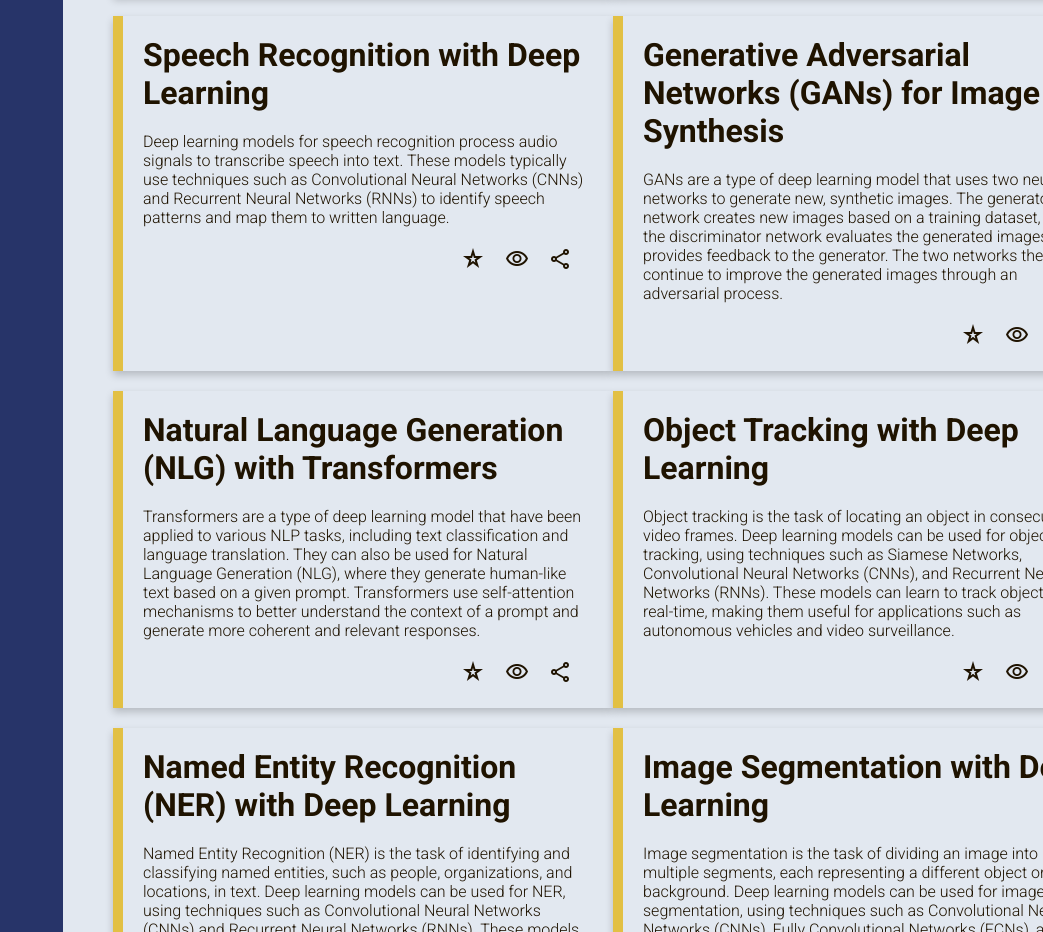
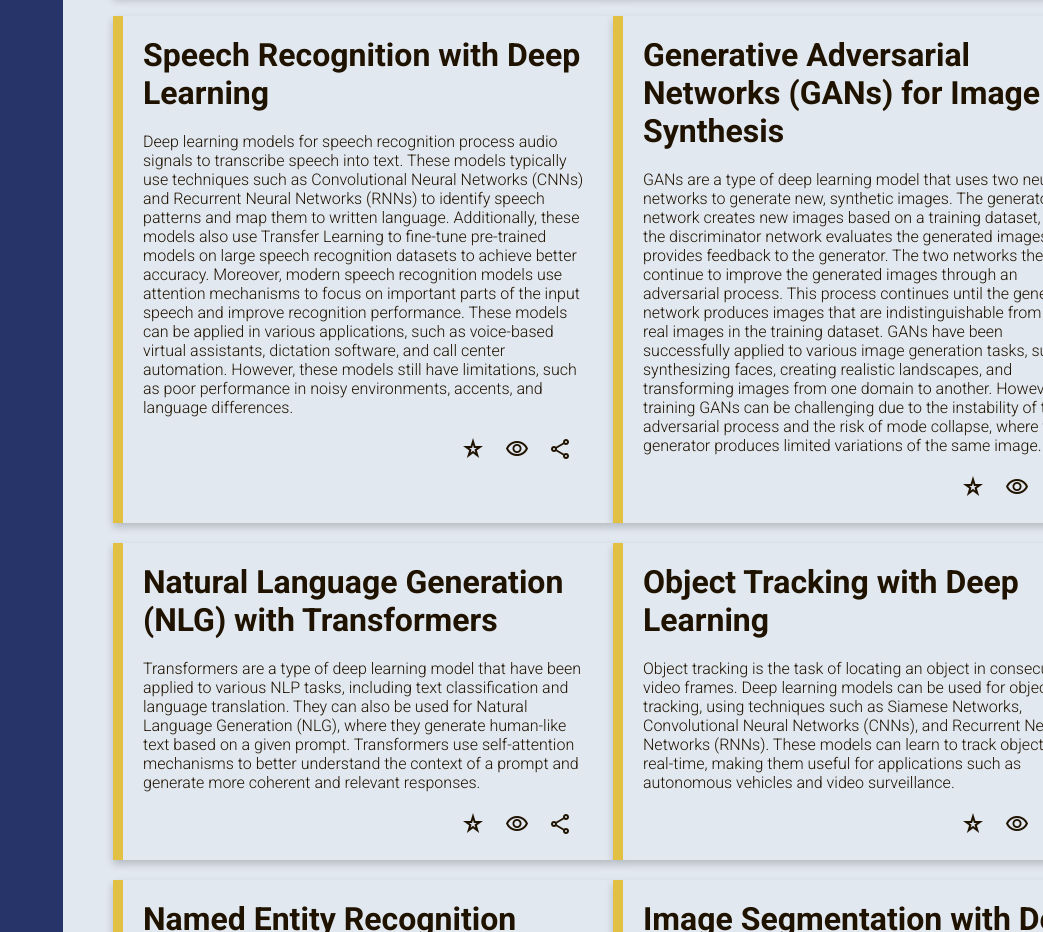
Before and after one commit to Yushi5058/admin-dashboard, a plain HTML site: page index.html in a window 1280 px wide. Shown: the part 1220-2152 px from the top of the page, without its empty margins (237-1280 px from the left). Drawn offline with nearby package versions, Linux system fonts and the light colour scheme.

Commit message:
update projects content

```diff
--- a/index.html
+++ b/index.html
@@ -141,7 +141,7 @@
         </div>
         <div class="card card__project">
           <h1>Speech Recognition with Deep Learning</h1>
-          <p class="project-para">Deep learning models for speech recognition process audio signals to transcribe speech into text. These models typically use techniques such as Convolutional Neural Networks (CNNs) and Recurrent Neural Networks (RNNs) to identify speech patterns and map them to written language.</p>
+          <p class="project-para">Deep learning models for speech recognition process audio signals to transcribe speech into text. These models typically use techniques such as Convolutional Neural Networks (CNNs) and Recurrent Neural Networks (RNNs) to identify speech patterns and map them to written language. Additionally, these models also use Transfer Learning to fine-tune pre-trained models on large speech recognition datasets to achieve better accuracy. Moreover, modern speech recognition models use attention mechanisms to focus on important parts of the input speech and improve recognition performance. These models can be applied in various applications, such as voice-based virtual assistants, dictation software, and call center automation. However, these models still have limitations, such as poor performance in noisy environments, accents, and language differences.</p>
         <div class="icons-flex">
             <span class="material-symbols-outlined">star_rate</span>
             <a href="https://www.cambridge.org/core/journals/apsipa-transactions-on-signal-and-information-processing/article/deep-learning-from-speech-recognition-to-language-and-multimodal-processing/F1F1FDB71C597878FE31E5964CF5DFAE" target="_blank"><span class="material-symbols-outlined">visibility</span></a>
@@ -150,7 +150,7 @@
         </div>
         <div class="card card__project">
           <h1>Generative Adversarial Networks (GANs) for Image Synthesis</h1>
-          <p class="project-para">GANs are a type of deep learning model that uses two neural networks to generate new, synthetic images. The generator network creates new images based on a training dataset, while the discriminator network evaluates the generated images and provides feedback to the generator. The two networks then continue to improve the generated images through an adversarial process.</p>
+          <p class="project-para">GANs are a type of deep learning model that uses two neural networks to generate new, synthetic images. The generator network creates new images based on a training dataset, while the discriminator network evaluates the generated images and provides feedback to the generator. The two networks then continue to improve the generated images through an adversarial process. This process continues until the generator network produces images that are indistinguishable from the real images in the training dataset. GANs have been successfully applied to various image generation tasks, such as synthesizing faces, creating realistic landscapes, and transforming images from one domain to another. However, training GANs can be challenging due to the instability of the adversarial process and the risk of mode collapse, where the generator produces limited variations of the same image.</p>
         <div class="icons-flex">
             <span class="material-symbols-outlined">star_rate</span>
             <a href="https://towardsdatascience.com/gan-by-example-using-keras-on-tensorflow-backend-1a6d515a60d0" target="_blank"><span class="material-symbols-outlined">visibility</span></a>
```
